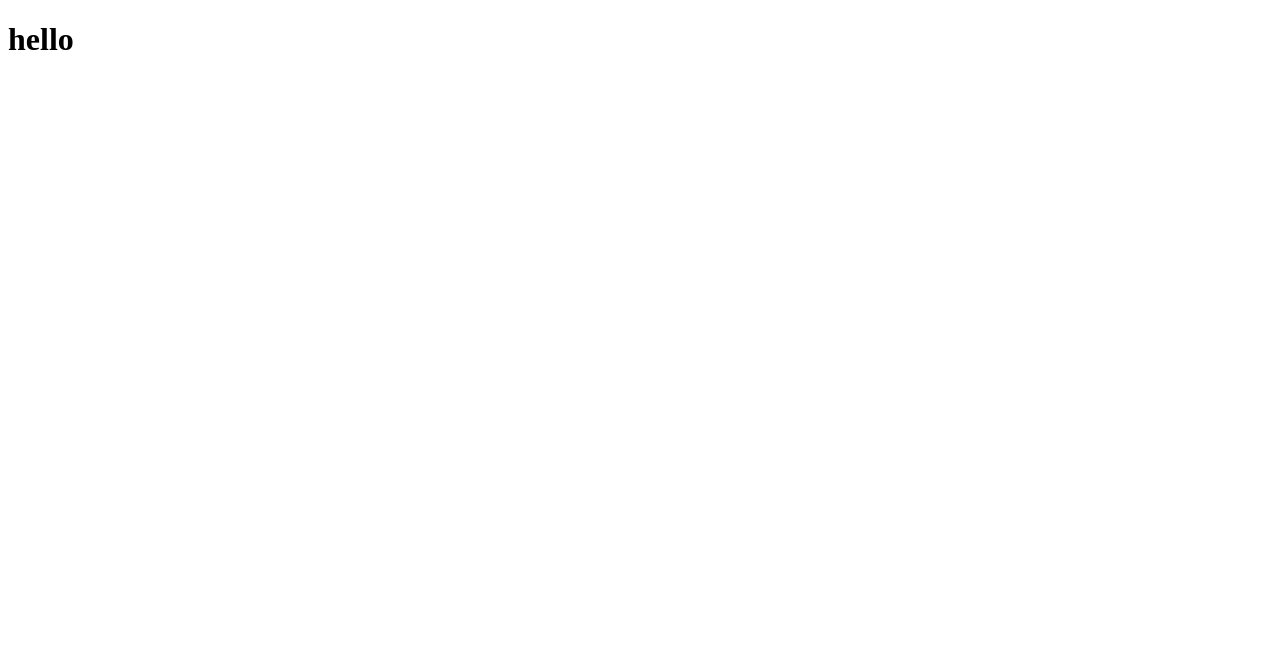
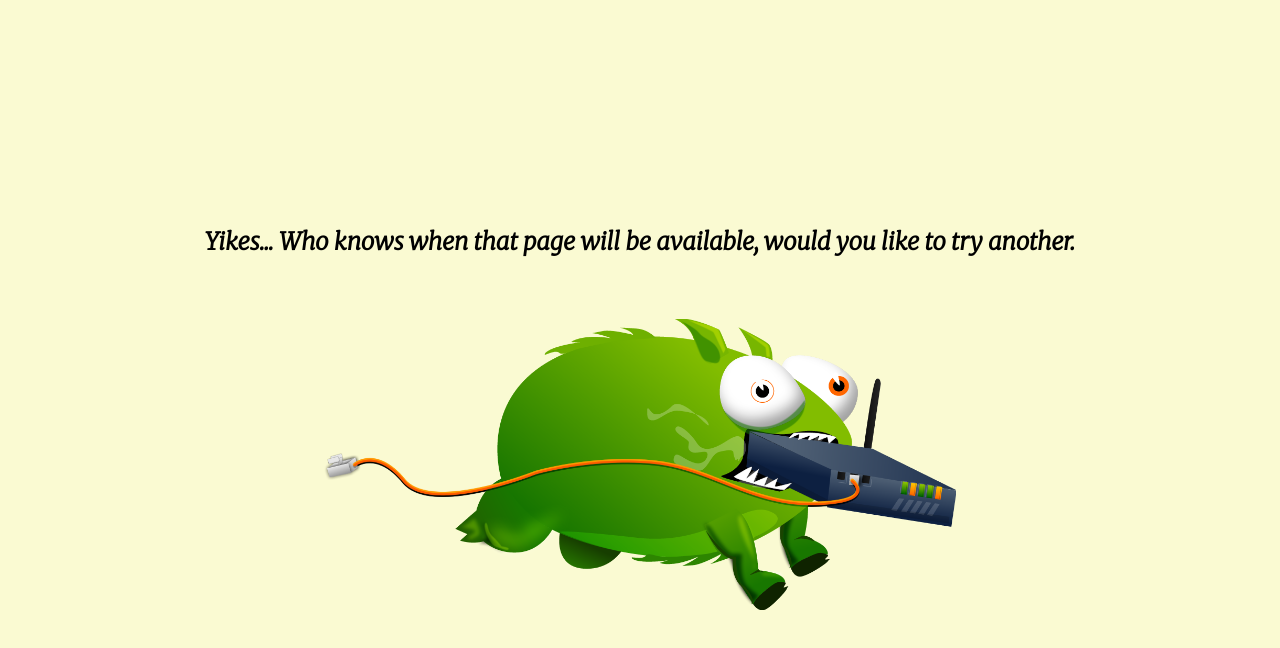
Before and after one commit to SueLuki/flexbox-course, a website: page index.html in a window 1280 px wide. Drawn offline with Linux system fonts and the light colour scheme.

```diff
--- a/index.html
+++ b/index.html
@@ -3,11 +3,44 @@
 <head>
     <meta charset="UTF-8">
     <meta http-equiv="X-UA-Compatible" content="IE=edge">
+    <link rel="preconnect" href="https://fonts.googleapis.com">
+    <link rel="preconnect" href="https://fonts.gstatic.com" crossorigin>
+    <link href="https://fonts.googleapis.com/css2?family=Merriweather:ital,wght@1,300&display=swap" rel="stylesheet">
     <meta name="viewport" content="width=device-width, initial-scale=1.0">
-    <title>Document</title>
+    <title>Error Page</title>
+
+    <style>
+        body {
+            background-color: lightgoldenrodyellow;
+            font-family: 'Merriweather', serif;
+        }
+
+        .error_wrapper {
+            display: flex;
+            justify-content: center;
+            align-items: center;
+            height: 100vh;
+            flex-direction: column;
+        }
+
+        .error_wrapper > .error_heading {
+            margin-bottom: 42px;
+        }
+
+        img {
+            width: 50%;
+        }
+
+    </style>
 </head>
+
 <body>
-    <h1>hello</h1>
+    <div class="error_wrapper">
+        <div class="error_heading">
+            <h2>Yikes... Who knows when that page will be available, would you like to try another.</h2>
+        </div>
 
+        <img src="tbot.png" alt="">
+    </div>
 </body>
 </html>
```
Also changed, not shown: tbot.png (added).
